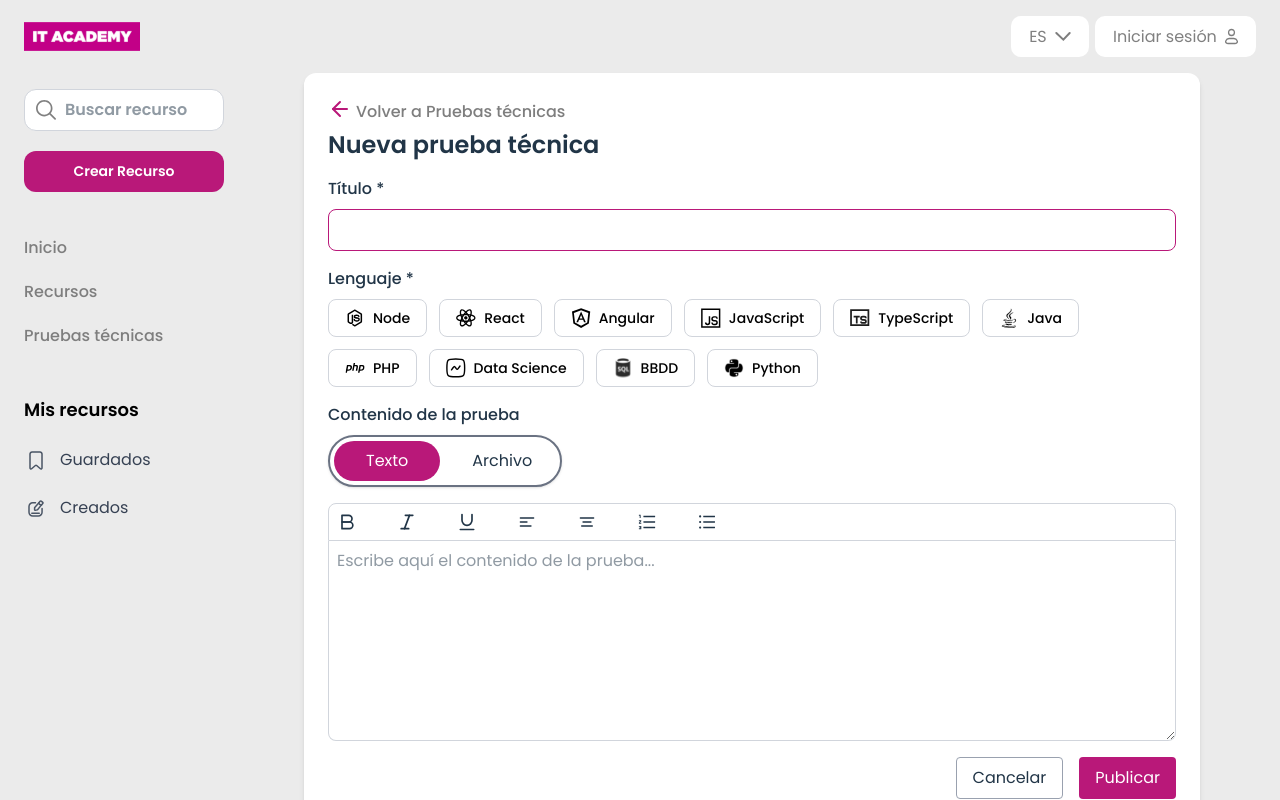
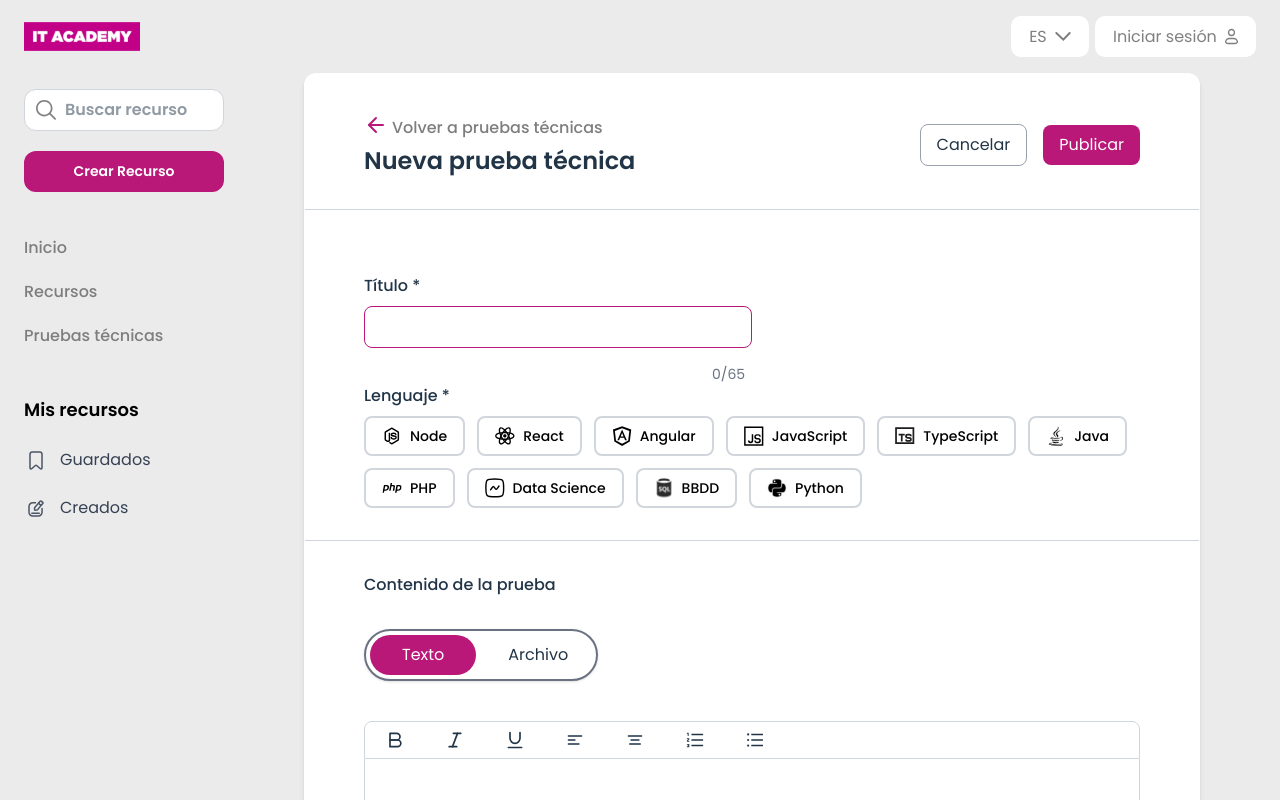
Before and after one commit to codingjordi/ita-wiki-frontend, a React (Vite) app: page /resources/technical-test/create in a window 1280 px wide. Shown: the top 800 px of the page. Built offline with nearby package versions, Linux system fonts and the light colour scheme; no server answers.

Commit message:
fix: fixed some styling issues, created small test for asideContent array

```diff
--- a/src/components/technical-test/TechnicalTestForm.tsx
+++ b/src/components/technical-test/TechnicalTestForm.tsx
@@ -43,21 +43,47 @@ export const TechnicalTestForm = () => {
   };
 
   return (
-    <div className="max-w-4xl mx-auto p-6 bg-white rounded-xl shadow-md">
-      <a className="text-[#B91879]" onClick={() => navigate("/resources/technical-test/all-tech-tests")}>
+    <div className="max-w-4xl mx-auto p-10 px-15 bg-white rounded-xl shadow-md">
+      <div className="flex flex-row justify-between">
+        <div>
+          <a
+            className="text-[#B91879]"
+            onClick={() => navigate("/resources/technical-test/all-tech-tests")}
+          >
             <ArrowLeftIcon className="inline text-[#B91879] mb-2 me-1"></ArrowLeftIcon>
-        Volver a Pruebas técnicas
+            Volver a pruebas técnicas
           </a>
-      <h2 className="text-2xl font-semibold mb-4">Nueva prueba técnica</h2>
+          <h2 className="text-2xl font-semibold mb-">Nueva prueba técnica</h2>
+        </div>
 
-      <label className="block mb-2 font-medium">Título *</label>
+        <div className="flex items-center justify-end gap-4">
+
+          <button className="px-4 py-2 border border-gray-400 rounded-lg w-1/2 h-fit hover:shadow-md">
+            Cancelar
+          </button>
+          <button
+            onClick={handleSubmit}
+            className="px-4 py-2 bg-primary text-white rounded-lg w-1/2 h-fit hover:shadow-md"
+          >
+            Publicar
+          </button>
+        </div>
+      </div>
+
+      <div className="mx-[-3.7rem] border-t border-gray-300 my-8"></div>
+      <div className="flex flex-col">
+        <label className="block mb-2 mt-8 font-medium">Título *</label>
         <input
           type="text"
           value={title}
           onChange={(e) => setTitle(e.target.value)}
-        className="w-full p-2 border border-[#B91879] rounded-lg mb-4"
+          className="w-1/2 p-2 border border-[#B91879] rounded-lg mb-4"
           maxLength={65}
         />
+        <div className="w-1/2 self-end me-10 text-sm text-gray-500">
+          <span>0/65</span>
+        </div>
+      </div>
 
       <label className="block mb-2 font-medium">Lenguaje *</label>
       <div className="flex flex-wrap gap-3 mb-4">
@@ -69,7 +95,7 @@ export const TechnicalTestForm = () => {
             <button
               key={cat.label}
               onClick={() => setSelectedLanguage(cat.label)}
-              className={`flex items-center gap-2 px-4 py-2 rounded-lg border ${selectedLanguage === cat.label
+              className={`flex items-center gap-2 px-4 py-2 rounded-lg border-2 hover:shadow-md ${selectedLanguage === cat.label
                 ? "border-3 border-[#B91879] bg-white text-black"
                 : "border-gray-300 bg-white text-black"
                 }`}
@@ -81,8 +107,12 @@ export const TechnicalTestForm = () => {
         })}
       </div>
 
-      <label className="block mb-2 font-medium">Contenido de la prueba</label>
-      <div className="flex gap-2 mb-4
+      <div className="mx-[-3.7rem] border-t border-gray-300 my-8"></div>
+
+
+      <label className="block my-4 mb-8 font-medium">Contenido de la prueba</label>
+      <div
+        className="flex gap-2 mb-10
       border-2 border-gray-500
       shadow-sm w-fit
       rounded-full p-1
@@ -105,23 +135,23 @@ export const TechnicalTestForm = () => {
 
       {contentType === "text" ? (
         <div className="flex flex-col">
-          <span className="w-full flex gap-10 p-2 border border-gray-300 rounded-tl-lg rounded-tr-lg">
-            {
-              formatDocumentIcons.map((btn) => {
+          <span className="w-full flex gap-10 p-2 px-5 border border-gray-300 rounded-tl-lg rounded-tr-lg">
+            {formatDocumentIcons.map((btn) => {
               const IconComponent = btn.icon as unknown as React.FC<
                 React.SVGProps<SVGSVGElement>
               >;
               return <IconComponent key={btn.label} className="w-5 h-5" />;
-              })
-            }
+            })}
           </span>
           <textarea
             value={content}
             onChange={(e) => setContent(e.target.value)}
             maxLength={1000}
-            className="w-full min-h-[200px] p-2 border border-gray-300 rounded-bl-lg rounded-br-lg border-t-0 mb-4"
-            placeholder="Escribe aquí el contenido de la prueba..."
+            className="w-full min-h-[350px] p-2 border border-gray-300 rounded-bl-lg rounded-br-lg border-t-0 mb-4"
           />
+          <div className="flex w-full justify-end me-10 text-sm text-gray-500">
+            <span className="self-end">0/1000</span>
+          </div>
         </div>
       ) : (
         <div className="my-3">
@@ -129,17 +159,6 @@ export const TechnicalTestForm = () => {
         </div>
       )}
 
-      <div className="flex justify-end gap-4">
-        <button className="px-4 py-2 border border-gray-400 rounded">
-          Cancelar
-        </button>
-        <button
-          onClick={handleSubmit}
-          className="px-4 py-2 bg-[#B91879] text-white rounded"
-        >
-          Publicar
-        </button>
-      </div>
     </div>
   );
 };
```
Also changed, not shown: 2 other files (tests, documents, lock files or other folders). Lines whose indentation alone changed are shown as unchanged.
